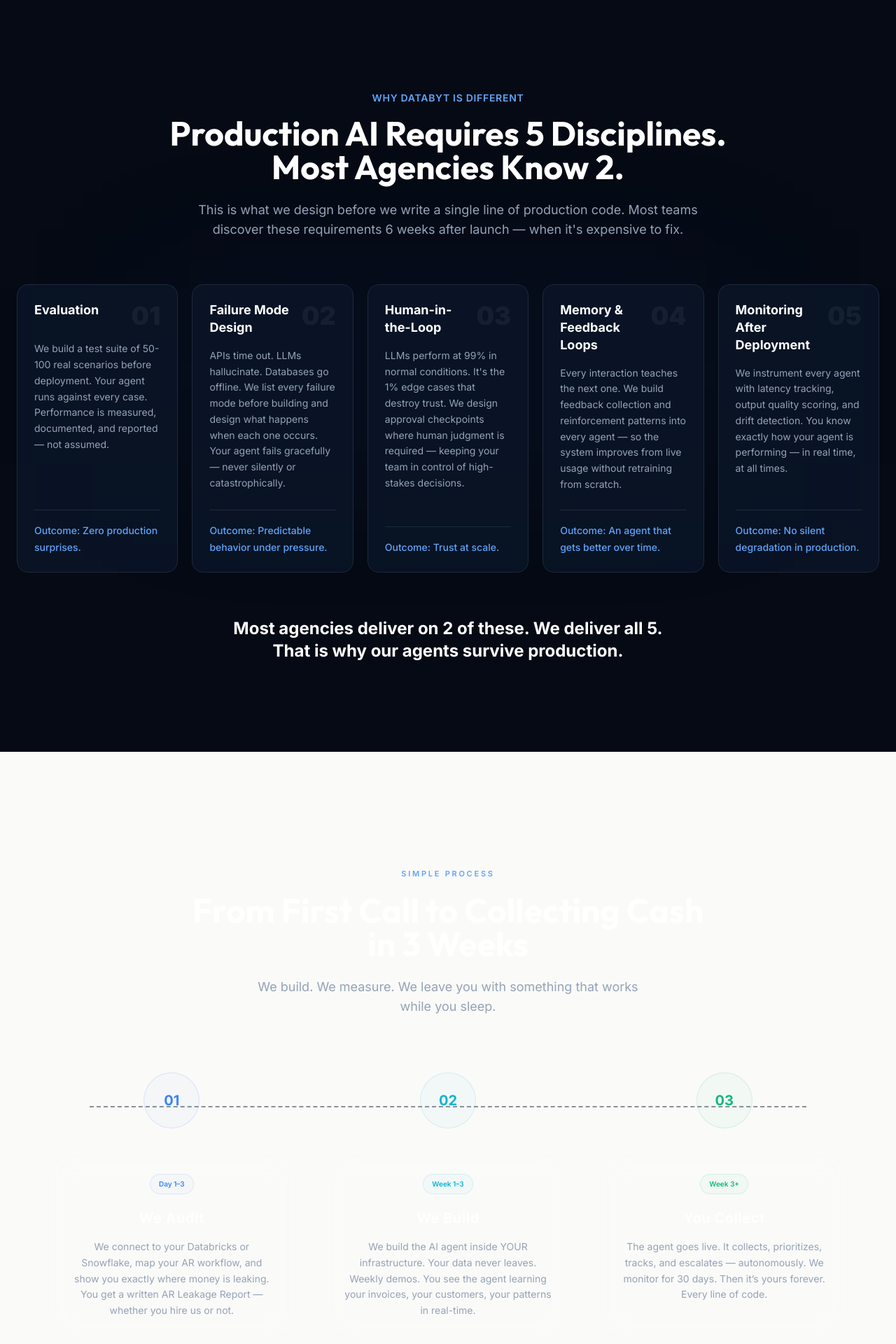
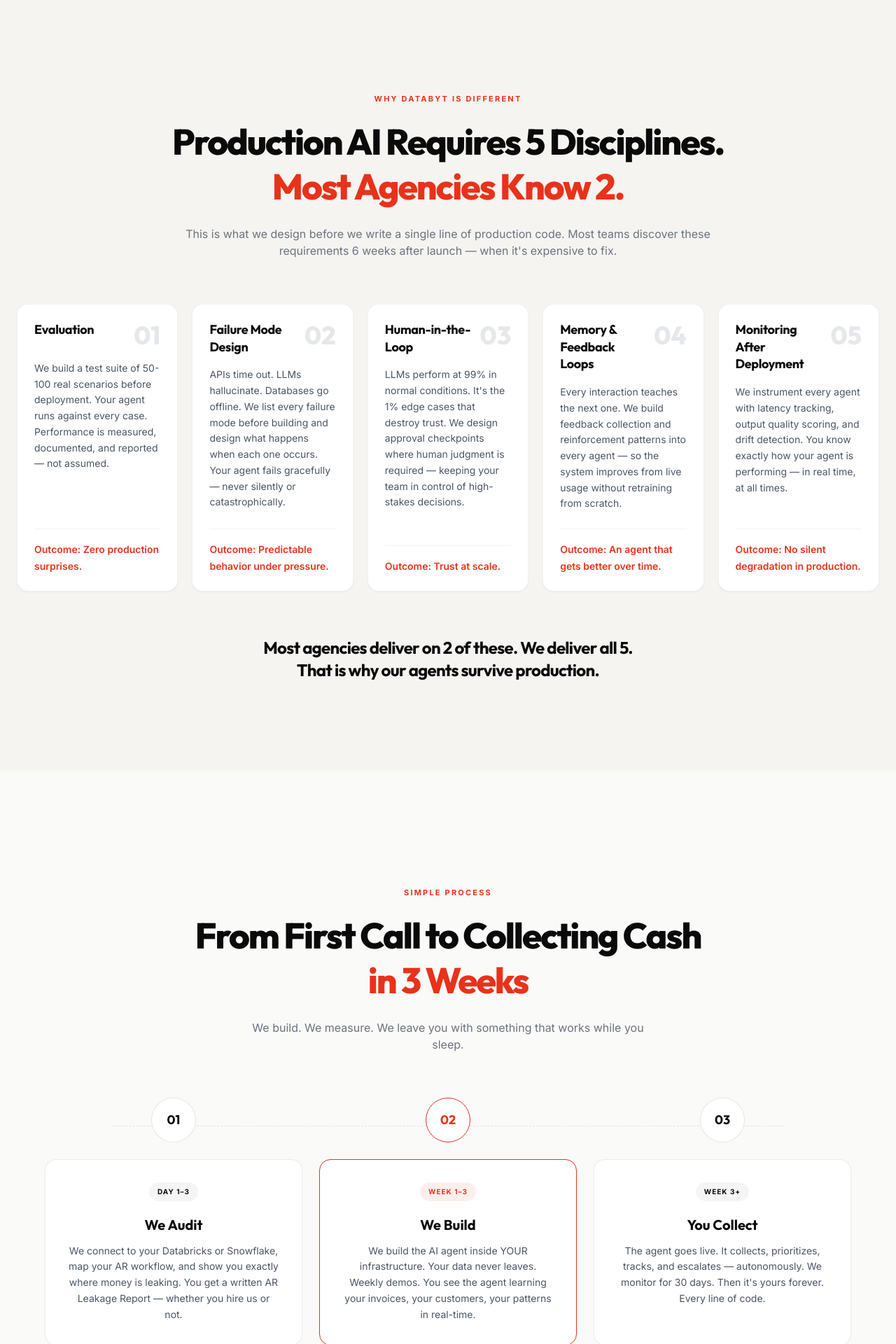
Before and after one commit to Kuberan-N/databyt-, a Next.js app: page / in a window 1280 px wide. Shown: the part 4500-6420 px from the top of the page at 70% size. Built offline with nearby package versions, Linux system fonts and the light colour scheme; no server answers.

Commit message:
Fix: Applied Red/Black/White theme to FiveDisciplines and HowItWorks sections to resolve contrast and color inconsistencies

```diff
--- a/components/FiveDisciplines.tsx
+++ b/components/FiveDisciplines.tsx
@@ -51,25 +51,25 @@ export default function FiveDisciplines() {
   const inView = useInView(ref, { once: true, margin: "-100px" });
 
   return (
-    <section className="py-24 md:py-32 px-6 bg-[#050A14] relative overflow-hidden">
-      {/* Background glow */}
-      <div className="absolute top-1/2 left-1/2 -translate-x-1/2 -translate-y-1/2 w-full max-w-4xl h-64 bg-blue-600/5 blur-[120px] pointer-events-none" />
-
-      <div className="max-w-7xl mx-auto relative z-10" ref={ref}>
+    <section className="py-24 md:py-32 px-6 bg-[#F5F4F0]">
+      <div className="max-w-7xl mx-auto" ref={ref}>
         <motion.div
           className="text-center mb-16"
           variants={fadeUp}
           initial="hidden"
           animate={inView ? "visible" : "hidden"}
         >
-          <span className="inline-block text-sm font-semibold tracking-wider text-blue-400 uppercase mb-4">
+          <span className="section-label mb-5 block">
             Why DataByt Is Different
           </span>
-          <h2 className="text-3xl md:text-5xl font-bold text-white mb-6 font-heading">
+          <h2
+            className="font-heading font-extrabold text-[#0A0A0A] mb-6 leading-tight"
+            style={{ fontSize: "clamp(2rem, 4vw, 3.5rem)", letterSpacing: "-0.04em" }}
+          >
             Production AI Requires 5 Disciplines. <br className="hidden md:block" />
-            <span className="text-gradient-blue">Most Agencies Know 2.</span>
+            <span style={{ color: "#E8321A" }}>Most Agencies Know 2.</span>
           </h2>
-          <p className="text-lg text-slate-400 max-w-3xl mx-auto">
+          <p className="text-base text-gray-500 max-w-3xl mx-auto">
             This is what we design before we write a single line of production code. Most teams discover these requirements 6 weeks after launch — when it&apos;s expensive to fix.
           </p>
         </motion.div>
@@ -84,21 +84,21 @@ export default function FiveDisciplines() {
             <motion.div
               key={i}
               variants={fadeUp}
-              className="bg-[#0A1628]/80 border border-slate-800 rounded-2xl p-6 hover:border-blue-500/30 hover:bg-slate-800/40 transition-all flex flex-col h-full group relative"
+              className="bg-white border border-black/5 rounded-2xl p-6 hover:border-[#E8321A]/30 transition-all flex flex-col h-full group relative shadow-sm"
             >
               <div className="flex justify-between items-start mb-4 relative z-10 gap-2">
-                <h3 className="text-lg font-bold text-white leading-snug">
+                <h3 className="font-heading font-bold text-[#0A0A0A] text-lg leading-snug" style={{ letterSpacing: "-0.02em" }}>
                   {d.title}
                 </h3>
-                <div className="text-4xl font-black text-slate-800/60 group-hover:text-cyan-400 group-hover:drop-shadow-[0_0_12px_rgba(34,211,238,0.8)] transition-all duration-300 transform group-hover:scale-110 flex-shrink-0">
+                <div className="font-heading text-4xl font-black text-gray-200 group-hover:text-[#E8321A] transition-colors duration-300 flex-shrink-0">
                   {d.number}
                 </div>
               </div>
-              <p className="text-sm text-slate-400 leading-relaxed flex-grow relative z-10 mb-6">
+              <p className="text-sm text-gray-600 leading-relaxed flex-grow relative z-10 mb-6">
                 {d.body}
               </p>
-              <div className="pt-4 border-t border-slate-800 relative z-10 mt-auto">
-                <span className="text-sm font-medium text-blue-400">
+              <div className="pt-4 border-t border-black/5 relative z-10 mt-auto">
+                <span className="text-sm font-semibold" style={{ color: "#E8321A" }}>
                   {d.result}
                 </span>
               </div>
@@ -112,7 +112,7 @@ export default function FiveDisciplines() {
           initial="hidden"
           animate={inView ? "visible" : "hidden"}
         >
-          <h3 className="text-xl md:text-2xl font-bold text-white">
+          <h3 className="font-heading text-xl md:text-2xl font-bold text-[#0A0A0A]" style={{ letterSpacing: "-0.03em" }}>
             Most agencies deliver on 2 of these. We deliver all 5. <br className="hidden md:block" />
             That is why our agents survive production.
           </h3>
--- a/components/HowItWorks.tsx
+++ b/components/HowItWorks.tsx
@@ -9,21 +9,21 @@ const steps = [
     title: "We Audit",
     duration: "Day 1–3",
     description: "We connect to your Databricks or Snowflake, map your AR workflow, and show you exactly where money is leaking. You get a written AR Leakage Report — whether you hire us or not.",
-    color: "#3B82F6",
+    color: "#0A0A0A",
   },
   {
     num: "02",
     title: "We Build",
     duration: "Week 1–3",
     description: "We build the AI agent inside YOUR infrastructure. Your data never leaves. Weekly demos. You see the agent learning your invoices, your customers, your patterns in real-time.",
-    color: "#06B6D4",
+    color: "#E8321A",
   },
   {
     num: "03",
     title: "You Collect",
     duration: "Week 3+",
-    description: "The agent goes live. It collects, prioritizes, tracks, and escalates — autonomously. We monitor for 30 days. Then it\u2019s yours forever. Every line of code.",
-    color: "#10B981",
+    description: "The agent goes live. It collects, prioritizes, tracks, and escalates — autonomously. We monitor for 30 days. Then it's yours forever. Every line of code.",
+    color: "#0A0A0A",
   },
 ];
 
@@ -42,34 +42,37 @@ export default function HowItWorks() {
   const inView = useInView(ref, { once: true, margin: "-80px" });
 
   return (
-    <section id="how-it-works" className="py-32 md:py-40 px-6">
+    <section id="how-it-works" className="py-32 md:py-40 px-6 bg-[#FAFAF8]">
       <div className="max-w-6xl mx-auto" ref={ref}>
         <motion.div
-          className="text-center mb-20"
+          className="text-center mb-16"
           variants={fadeUp}
           initial="hidden"
           animate={inView ? "visible" : "hidden"}
         >
-          <span className="inline-block text-[11px] font-semibold tracking-[0.25em] text-blue-400 uppercase mb-5">
+          <span className="section-label mb-5 block">
             Simple Process
           </span>
-          <h2 className="text-3xl md:text-5xl font-bold text-white mb-6 font-heading leading-tight">
+          <h2
+            className="font-heading font-extrabold text-[#0A0A0A] mb-6 leading-tight"
+            style={{ fontSize: "clamp(2rem, 4vw, 3.5rem)", letterSpacing: "-0.04em" }}
+          >
             From First Call to Collecting Cash <br className="hidden md:block" />
-            <span className="text-gradient-blue">in 3 Weeks</span>
+            <span style={{ color: "#E8321A" }}>in 3 Weeks</span>
           </h2>
-          <p className="text-base md:text-lg text-slate-400 max-w-xl mx-auto leading-relaxed">
+          <p className="text-base text-gray-500 max-w-xl mx-auto">
             We build. We measure. We leave you with something that works while you sleep.
           </p>
         </motion.div>
 
         <motion.div
-          className="grid grid-cols-1 md:grid-cols-3 gap-8 relative"
+          className="grid grid-cols-1 md:grid-cols-3 gap-6 relative"
           variants={stagger}
           initial="hidden"
           animate={inView ? "visible" : "hidden"}
         >
           {/* Connecting line */}
-          <div className="hidden md:block absolute top-12 left-16 right-16 h-px border-t-2 border-dashed border-slate-800/50" />
+          <div className="hidden md:block absolute top-10 left-24 right-24 h-px border-t border-dashed border-black/10" />
 
           {steps.map((step) => (
             <motion.div
@@ -78,32 +81,31 @@ export default function HowItWorks() {
               className="relative flex flex-col"
             >
               <div
-                className="w-20 h-20 rounded-full flex items-center justify-center border mx-auto mb-8 relative z-10 bg-[#050A14]"
+                className="w-16 h-16 rounded-full flex items-center justify-center border mx-auto mb-6 relative z-10 bg-white"
                 style={{
-                  backgroundColor: `${step.color}08`,
-                  borderColor: `${step.color}25`,
+                  borderColor: step.color === "#E8321A" ? "#E8321A" : "rgba(0,0,0,0.1)",
                 }}
               >
-                <span className="text-xl font-bold" style={{ color: step.color }}>
+                <span className="font-heading text-lg font-bold" style={{ color: step.color }}>
                   {step.num}
                 </span>
               </div>
 
-              <div className="glass-card rounded-2xl p-8 flex-1 transition-all duration-500 flex flex-col text-center">
+              <div className="light-card rounded-2xl p-8 flex-1 transition-all duration-300 flex flex-col text-center"
+                   style={{ borderColor: step.color === "#E8321A" ? "#E8321A" : "rgba(0,0,0,0.08)" }}>
                 <span
-                  className="text-[10px] font-semibold px-3 py-1.5 rounded-full border w-fit mx-auto mb-5"
+                  className="text-[10px] font-bold tracking-widest uppercase px-3 py-1.5 rounded-full w-fit mx-auto mb-5"
                   style={{
                     color: step.color,
-                    backgroundColor: `${step.color}08`,
-                    borderColor: `${step.color}20`,
+                    backgroundColor: step.color === "#E8321A" ? "rgba(232,50,26,0.08)" : "rgba(0,0,0,0.04)",
                   }}
                 >
                   {step.duration}
                 </span>
-                <h3 className="text-xl font-bold text-white tracking-wide mb-4">
+                <h3 className="font-heading text-xl font-bold text-[#0A0A0A] mb-3">
                   {step.title}
                 </h3>
-                <p className="text-sm text-slate-400 leading-relaxed">{step.description}</p>
+                <p className="text-sm text-gray-600 leading-relaxed">{step.description}</p>
               </div>
             </motion.div>
           ))}
```
